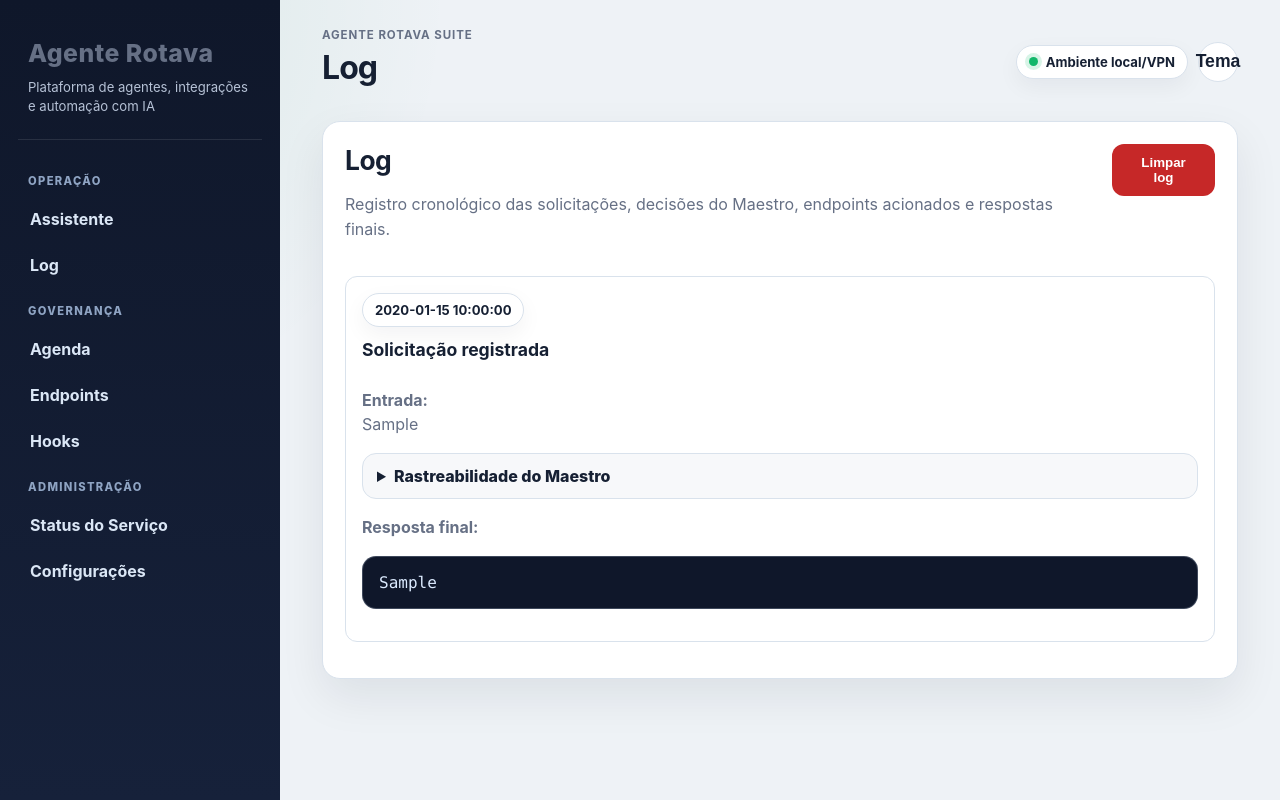
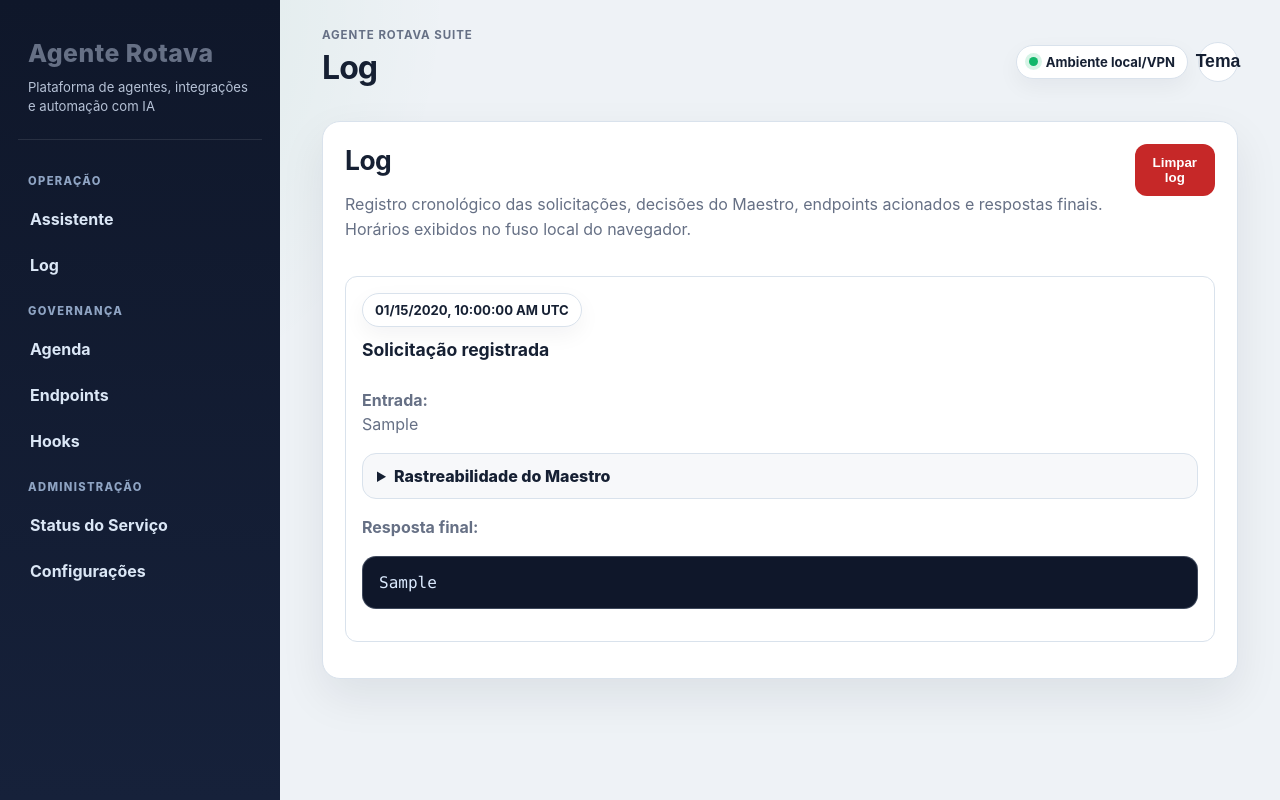
Before and after one commit to eloirotava/Agente, a FastAPI app: template app/templates/logs.html in a window 1280 px wide. Run offline with FastAPI, Linux system fonts and the light colour scheme; the template is opened without the code that fills it: most values are stand-ins (such as "Sample title", 1, 10 or a date in 2020).

Commit message:
Show log timestamps in browser timezone

```diff
--- a/app/templates/logs.html
+++ b/app/templates/logs.html
@@ -5,7 +5,7 @@
     <div class="panel-header">
         <div>
             <h2>Log</h2>
-            <p>Registro cronológico das solicitações, decisões do Maestro, endpoints acionados e respostas finais.</p>
+            <p>Registro cronológico das solicitações, decisões do Maestro, endpoints acionados e respostas finais. Horários exibidos no fuso local do navegador.</p>
         </div>
         <form method="post" action="/logs/clear" onsubmit="return confirm('Tem certeza que deseja apagar permanentemente todos os registros de log?');">
             <button type="submit" class="danger-btn">Limpar log</button>
@@ -23,7 +23,7 @@
         <div class="record-card">
             <div class="panel-header" style="margin-bottom: 8px;">
                 <div>
-                    <span class="badge">{{ log.timestamp }}</span>
+                    <span class="badge log-timestamp" data-utc="{{ log.timestamp }}">{{ log.timestamp }} UTC</span>
                     <h3 style="margin-top: 12px;">Solicitação registrada</h3>
                 </div>
             </div>
@@ -38,4 +38,30 @@
         {% endfor %}
     {% endif %}
 </div>
+
+<script>
+(function () {
+    const formatter = new Intl.DateTimeFormat(undefined, {
+        year: 'numeric',
+        month: '2-digit',
+        day: '2-digit',
+        hour: '2-digit',
+        minute: '2-digit',
+        second: '2-digit',
+        timeZoneName: 'short'
+    });
+
+    document.querySelectorAll('.log-timestamp[data-utc]').forEach((element) => {
+        const raw = element.dataset.utc;
+        if (!raw) return;
+
+        const normalized = raw.includes('T') ? raw : raw.replace(' ', 'T');
+        const date = new Date(normalized.endsWith('Z') ? normalized : `${normalized}Z`);
+        if (Number.isNaN(date.getTime())) return;
+
+        element.textContent = formatter.format(date);
+        element.title = `${raw} UTC`;
+    });
+})();
+</script>
 {% endblock %}
```
